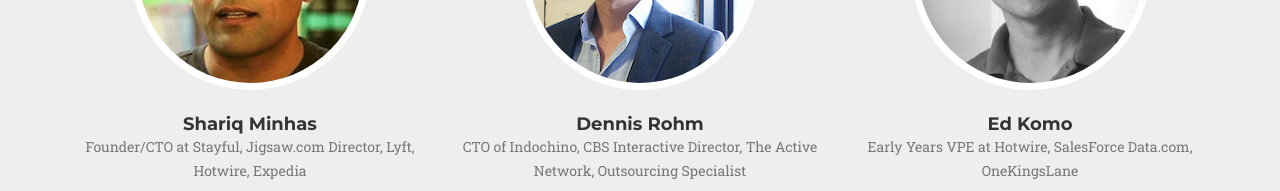
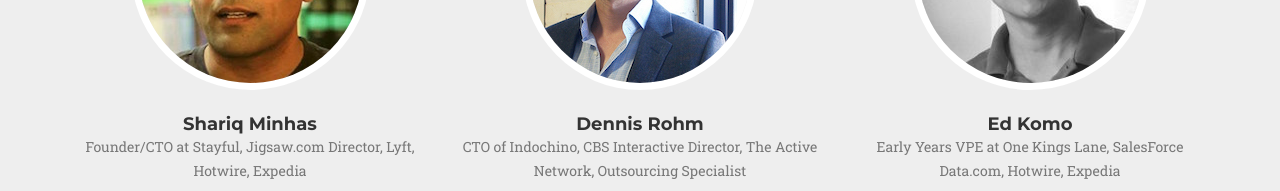
Before and after one commit to traveled1/traveled1.github.io, a website: page index.html in a window 1280 px wide. Shown: the part 3280-3471 px from the top of the page. Drawn offline with nearby package versions, Linux system fonts and the light colour scheme; a web font is replaced by a local one.

Commit message:
Ed description

```diff
--- a/index.html
+++ b/index.html
@@ -267,7 +267,7 @@
                     <div class="team-member">
                         <img src="img/team/3.jpg" class="img-responsive img-circle" alt="">
                         <h4>Ed Komo</h4>
-                        <p class="text-muted">Early Years VPE at Hotwire, SalesForce Data.com, OneKingsLane</p>
+                        <p class="text-muted">Early Years VPE at One Kings Lane, SalesForce Data.com, Hotwire, Expedia</p>
                         <ul class="list-inline social-buttons">
                             <li><a href="https://www.linkedin.com/in/edkomo"><i class="fa fa-linkedin"></i></a>
                             </li>
```
